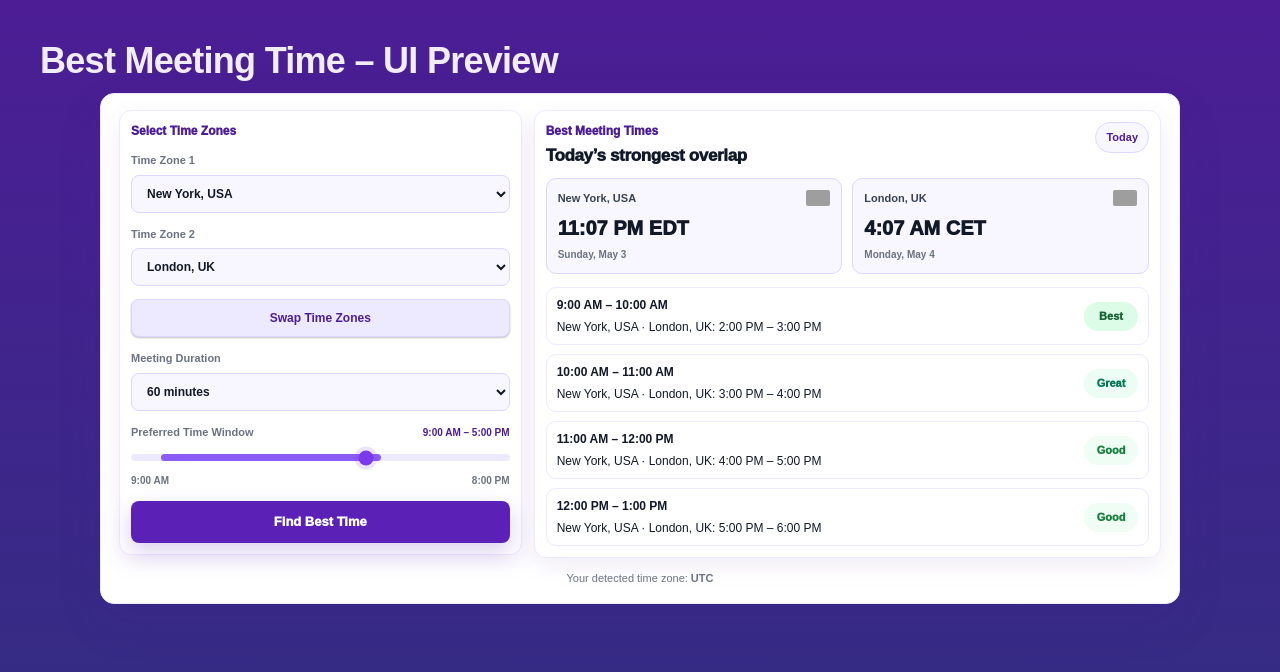
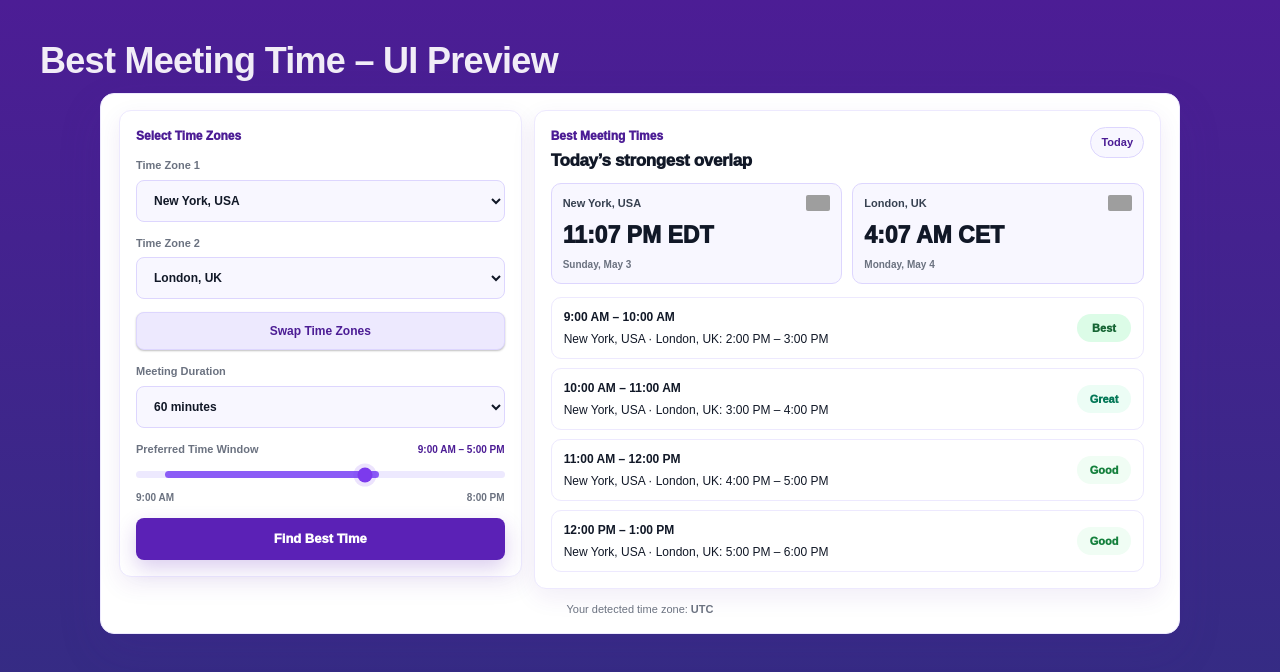
Before and after one commit to techtalk1282/Best-Meeting-Time, a Next.js app: page /preview in a window 1280 px wide. Shown: the top 672 px of the page. Built offline with nearby package versions, Linux system fonts and the light colour scheme; grey boxes are pictures that could not be loaded.

Commit message:
Increase ToolPreviewSection visual prominence without changing page layout
Updated padding and font sizes for various card styles.

```diff
--- a/app/ui/ToolPreviewSection.tsx
+++ b/app/ui/ToolPreviewSection.tsx
@@ -949,7 +949,7 @@ const controlCard = {
   background: "#ffffff",
   border: "1px solid #ede9fe",
   borderRadius: "12px",
-  padding: "11px",
+  padding: "16px",
   boxShadow: "0 8px 24px rgba(76,29,149,0.08)",
 };
 
@@ -957,7 +957,7 @@ const resultsCard = {
   background: "#ffffff",
   border: "1px solid #ede9fe",
   borderRadius: "12px",
-  padding: "11px",
+  padding: "16px",
   boxShadow: "0 8px 24px rgba(76,29,149,0.08)",
 };
 
@@ -986,7 +986,7 @@ const selectStyle = {
   background: "#f8f7ff",
   border: "1px solid #ddd6fe",
   borderRadius: "8px",
-  padding: "10px 11px",
+  padding: "12px 13px",
   color: "#111827",
   fontSize: "12px",
   fontWeight: 800,
@@ -1125,7 +1125,7 @@ const liveTime = {
   display: "block",
   marginTop: "7px",
   color: "#111827",
-  fontSize: "20px",
+  fontSize: "23px",
   fontWeight: 950,
 };
 
@@ -1148,7 +1148,7 @@ const meetingRow = {
   alignItems: "center",
   justifyContent: "space-between",
   gap: "10px",
-  padding: "8px 10px",
+  padding: "10px 12px",
   border: "1px solid #ede9fe",
   borderRadius: "10px",
   background: "#ffffff",
```
